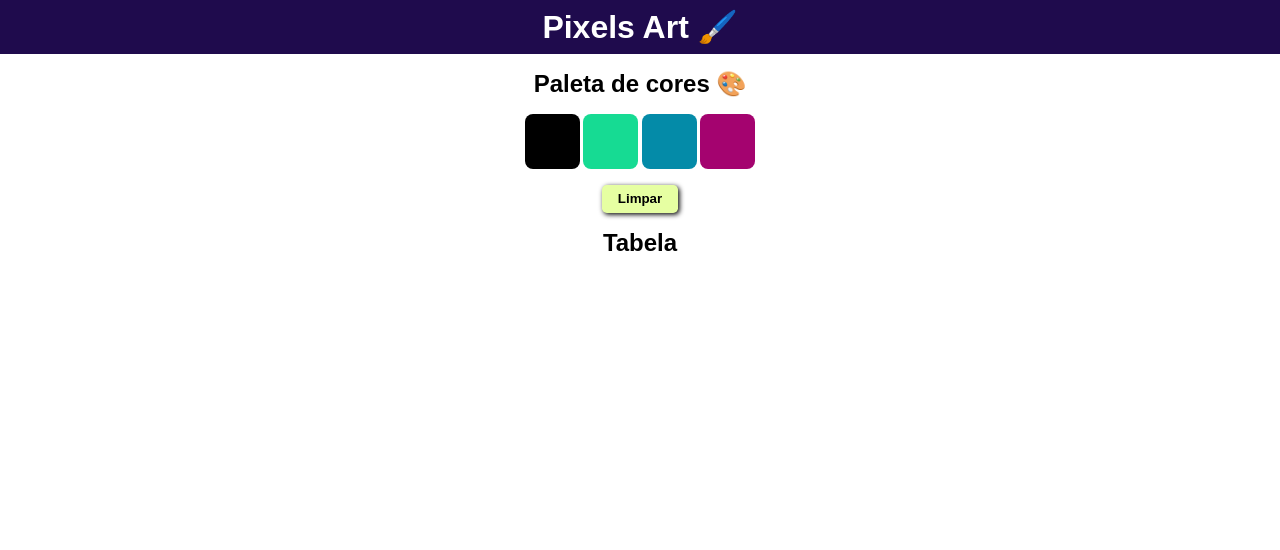
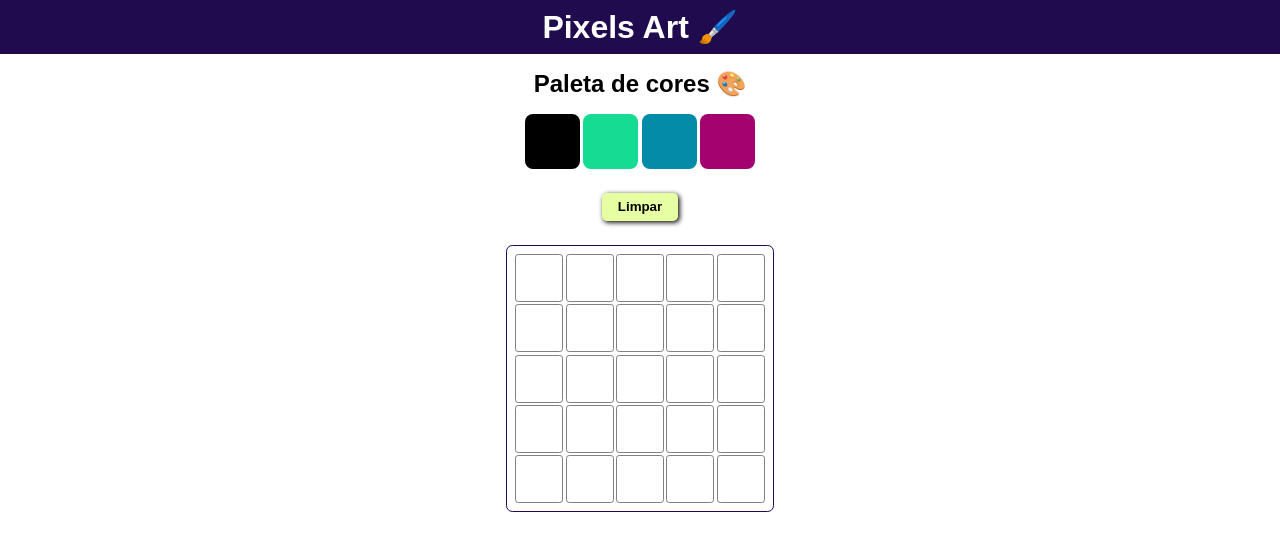
Before and after one commit to SP-Sam/pixels-art-trybe, a React (Create React App) app: page / in a window 1280 px wide. Shown: the top 550 px of the page. Built offline with nearby package versions, Linux system fonts and the light colour scheme.

Commit message:
feat: Cria quadro de cores

```diff
--- a/src/App.jsx
+++ b/src/App.jsx
@@ -1,9 +1,21 @@
+import Cell from './components/Cell';
 import ClearButton from './components/ClearButton';
 import ColorSquare from './components/ColorSquare';
 import './styles/App.css';
 
 function App() {
   const colors = [1, 2, 3, 4];
+
+  const generateCells = () => {
+    const CELL_QUANTITY = 25;
+    const cellList = [];
+
+    for (let i = 1; i <= CELL_QUANTITY; i++) {
+      cellList.push(<Cell />);
+    }
+
+    return cellList
+  }
 
   return (
     <div className="home-container">
@@ -20,8 +32,8 @@ function App() {
 
         <ClearButton />
 
-        <div>
-          <h2>Tabela</h2>
+        <div className="color-table">
+          {generateCells()}
         </div>
       </main>
     </div>
--- /dev/null
+++ b/src/components/Cell.jsx
@@ -0,0 +1,9 @@
+import '../styles/Cell.css';
+
+function Cell() {
+  return (
+    <div className="cell"></div>
+  )
+}
+
+export default Cell;
--- a/src/styles/App.css
+++ b/src/styles/App.css
@@ -30,3 +30,13 @@ main {
   display: flex;
   margin-top: 1rem;
 }
+
+.color-table {
+  display: grid;
+  grid-template-columns: auto auto auto auto auto;
+  gap: 0.15rem;
+  border: 1px solid #1f0b4d;
+  border-radius: 0.4rem;
+  padding: 0.5rem;
+  margin-top: 1.5rem;
+}
--- /dev/null
+++ b/src/styles/Cell.css
@@ -0,0 +1,9 @@
+.cell {
+  width: 3rem;
+  height:  3rem;
+  border: 1px solid grey;
+  border-radius: 0.2rem;
+}
+.cell:hover {
+  cursor: pointer;
+}
--- a/src/styles/ClearButton.css
+++ b/src/styles/ClearButton.css
@@ -1,6 +1,6 @@
 button {
   padding: 0.4rem 1rem;
-  margin-top: 1rem;
+  margin-top: 1.5rem;
   background-color: #e6ffa2;
   border: none;
   border-radius: 0.3rem;
```
